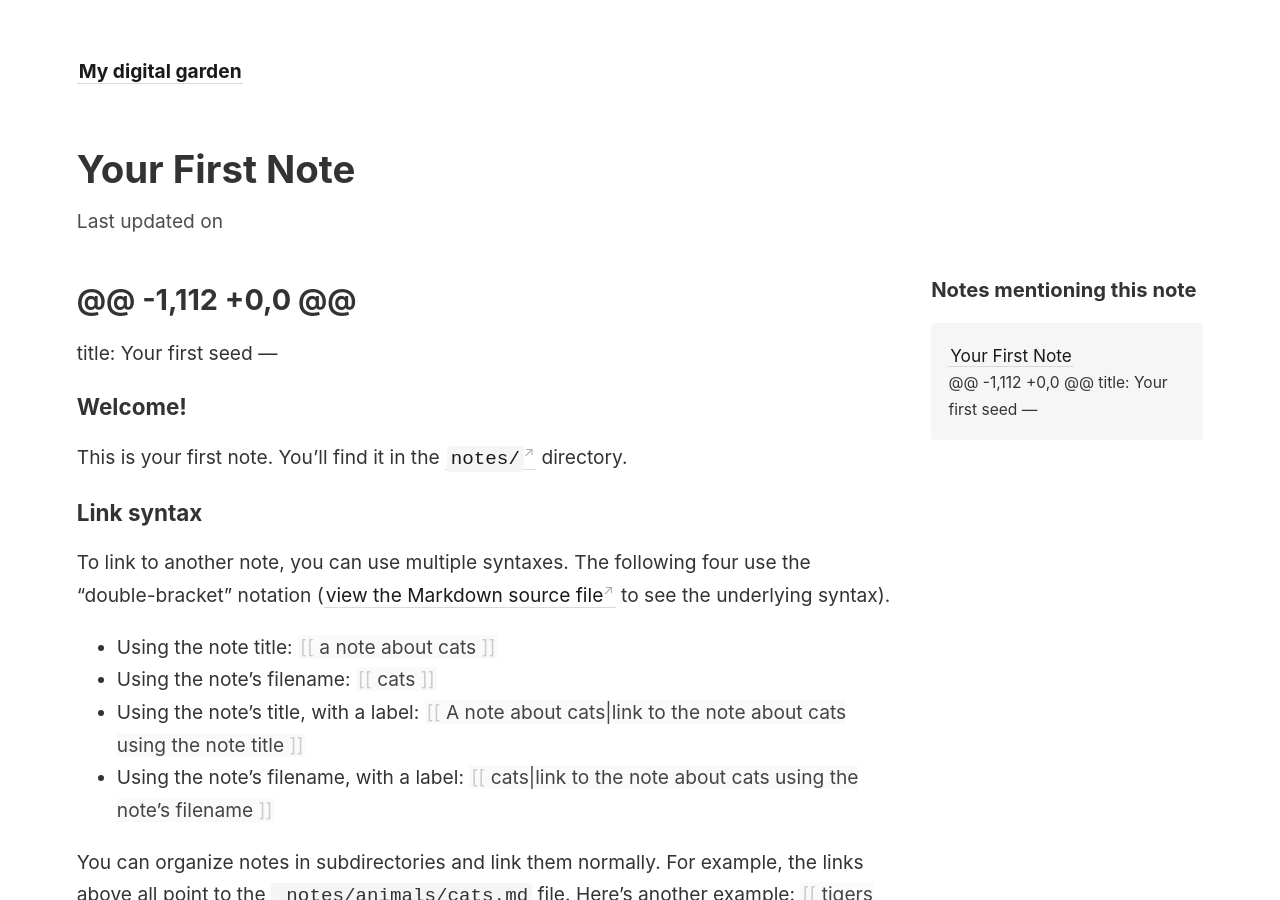
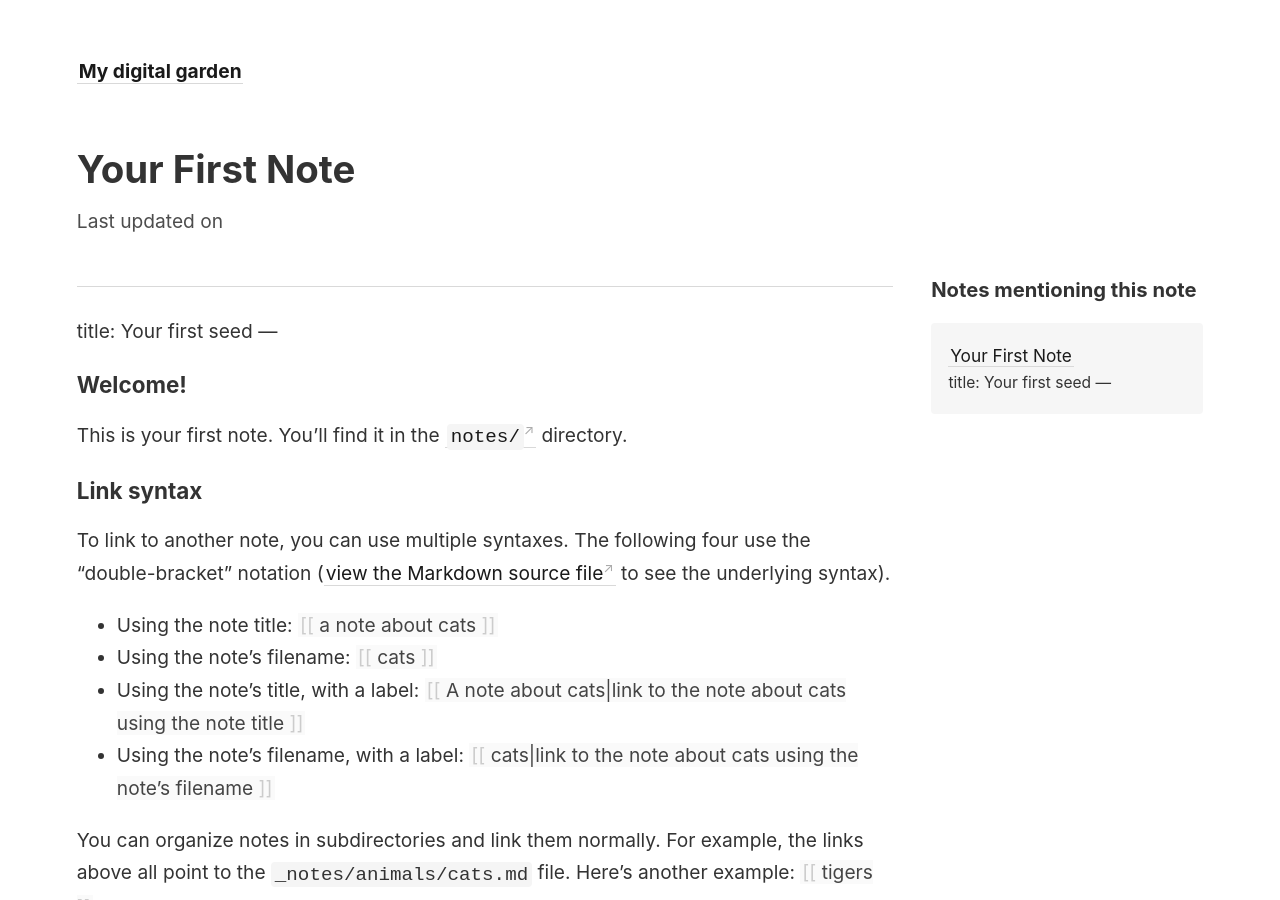
Before and after one commit to winterwels/Digitalgarden, a Jekyll site: the page built from _notes/your-first-note.md, in a window 1280 px wide and 900 px high. Built offline with Jekyll 4.4.1, drawn with Linux system fonts in a browser that asks for light colours; comment, search, counter and statistics services are not loaded.

Commit message:
Update your-first-note.md

```diff
--- a/_notes/your-first-note.md
+++ b/_notes/your-first-note.md
@@ -1,4 +1,4 @@
-@@ -1,112 +0,0 @@
+
 ---
 title: Your first seed
 ---
```
